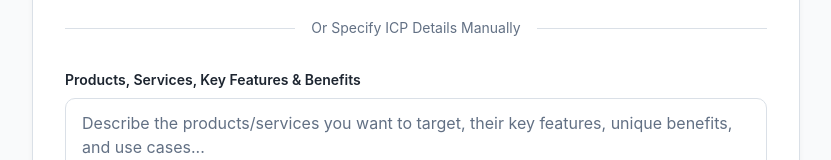
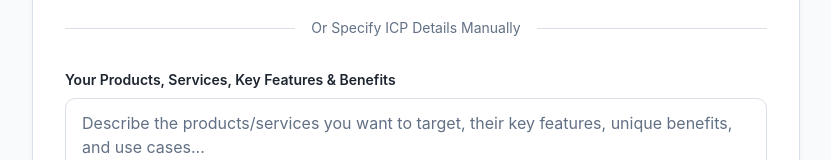
Before and after one commit to firekidu/icp-intent-explorer, a React (Vite) app: page / in a window 1280 px wide. Shown: the part 395-555 px from the top of the page, without its empty margins (224-1055 px from the left). Built offline with nearby package versions, Linux system fonts and the light colour scheme; the HTML template or start-up script is replaced by a standard one.

Commit message:
Visual edit in Lovable
Edited UI in Lovable

```diff
--- a/src/components/ICPGenerator.tsx
+++ b/src/components/ICPGenerator.tsx
@@ -184,9 +184,7 @@ export function ICPGenerator() {
 
           {/* Product Details Section */}
           <section className="mb-8">
-            <label className="section-label">
-              Products, Services, Key Features & Benefits
-            </label>
+            <label className="section-label">Your Products, Services, Key Features & Benefits</label>
             <CharacterCountTextarea value={formData.productDetails} onChange={value => setFormData(prev => ({
             ...prev,
             productDetails: value
```
